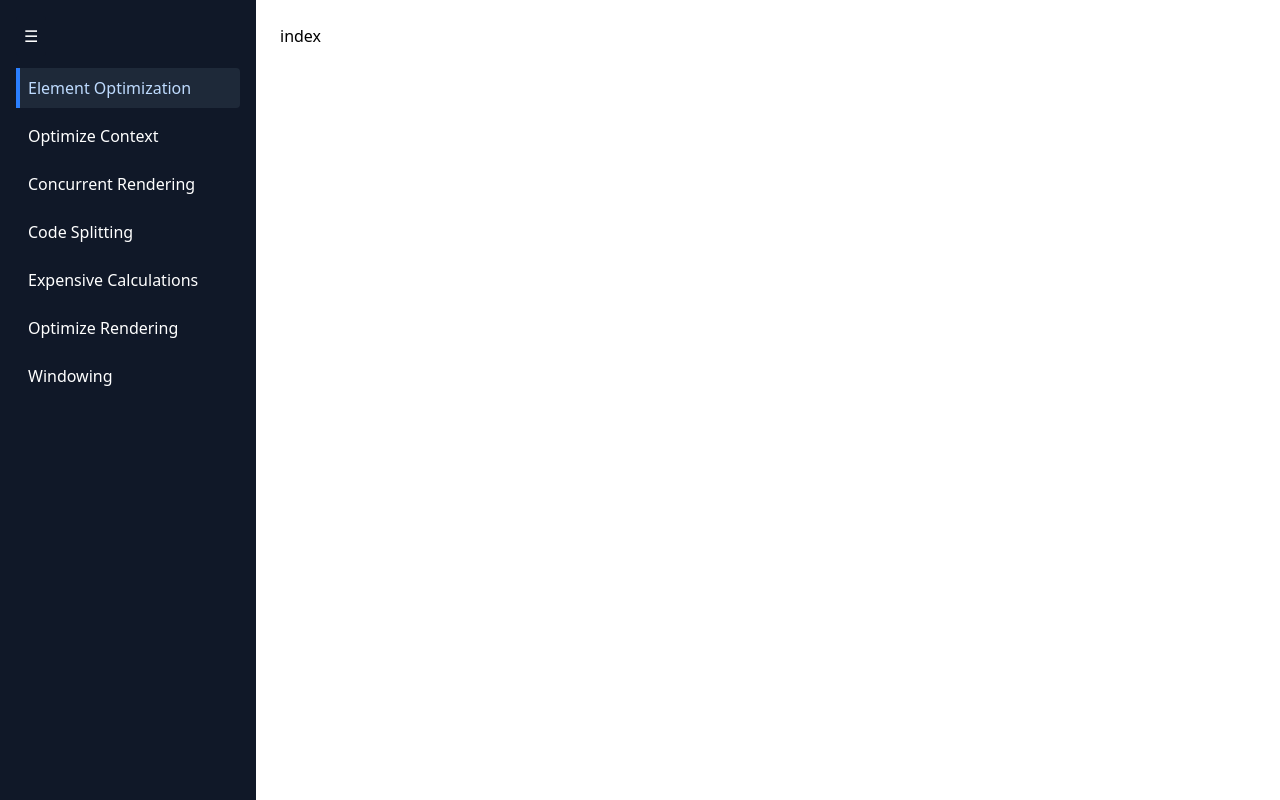
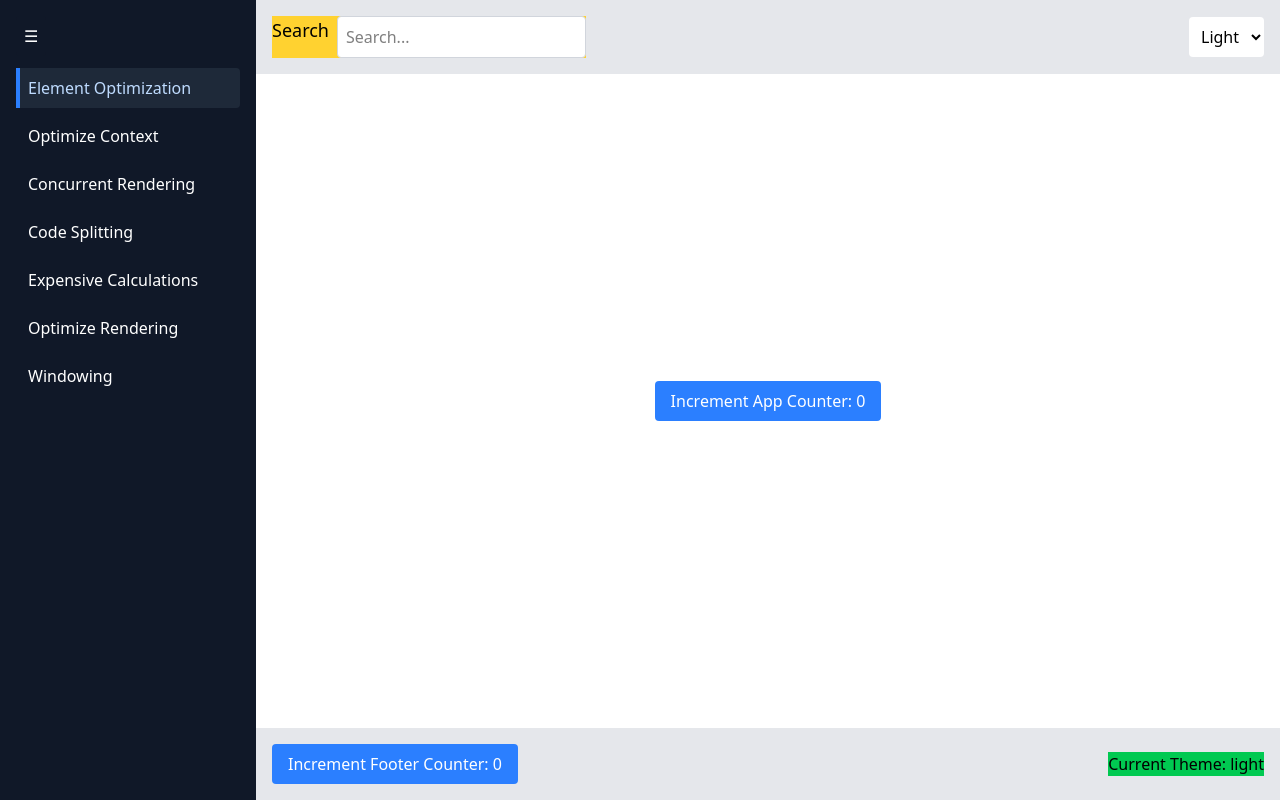
Before and after one commit to danielnguyen5070/react-performance, a React (Vite) app: page /element-optimization in a window 1280 px wide. Built offline with nearby package versions, Linux system fonts and the light colour scheme.

Commit message:
update react peformance

```diff
--- a/src/App.tsx
+++ b/src/App.tsx
@@ -28,7 +28,7 @@ function App() {
         <div style={{ display: sidebarOpen ? 'none' : 'block' }} >
           <Sidebar />
         </div>
-        <main className={`p-6 flex-1 ${sidebarOpen ? 'ml-0' : 'ml-64'} transition-all duration-300 ease-in-out`}>
+        <main className={`flex-1 ${sidebarOpen ? 'ml-0' : 'ml-64'} transition-all duration-300 ease-in-out`}>
           <button
             className="fixed top-4 left-4 z-50 p-2 bg-gray-900 text-white rounded"
             onClick={() => setSidebarOpen(!sidebarOpen)}
--- /dev/null
+++ b/src/exercises/01.element-optimization/Footer.tsx
@@ -0,0 +1,27 @@
+import React from 'react'
+
+function DisplayTheme({ theme }: { theme: string }) {
+    return (
+        <div className={theme === 'light' ? 'text-black bg-green-500' : 'text-white bg-black'}>
+            Current Theme: <span className={theme === 'light' ? 'text-black' : 'text-white'}>{theme}</span>
+        </div>
+    )
+}
+const Footer = ({ theme }: { theme: string }) => {
+    const [footerCounter, setFooterCounter] = React.useState(0);
+    return (
+        <footer className="p-4 bg-gray-200 dark:bg-gray-800 flex justify-between items-center">
+            <div>
+                <button
+                    onClick={() => setFooterCounter(footerCounter + 1)}
+                    className="bg-blue-500 text-white px-4 py-2 rounded hover:bg-blue-600 transition-colors"
+                >
+                    Increment Footer Counter: {footerCounter}
+                </button>
+            </div>
+            <DisplayTheme theme={theme} />
+        </footer>
+    )
+}
+
+export default Footer
--- /dev/null
+++ b/src/exercises/01.element-optimization/Header.tsx
@@ -0,0 +1,32 @@
+import React from 'react'
+
+function SearchBar() {
+    return (
+        <div className="flex items-cente bg-amber-300">
+            <label className="mr-2 text-lg font-medium">Search</label>
+            <input
+                type="text"
+                placeholder="Search..."
+                className="w-full p-2 rounded border border-gray-300 dark:border-gray-600 bg-white dark:bg-gray-700 text-black dark:text-white"
+            />
+        </div>
+    )
+}
+
+const Header = ({ theme, setTheme }: { theme: string, setTheme: (theme: string) => void }) => {
+    return (
+        <header className="p-4 bg-gray-200 dark:bg-gray-800 flex justify-between items-center" >
+            <SearchBar />
+            <select
+                className="p-2 rounded bg-white dark:bg-gray-700 text-black dark:text-white"
+                value={theme}
+                onChange={(e) => setTheme(e.target.value)}
+            >
+                <option value="light">Light</option>
+                <option value="dark">Dark</option>
+            </select>
+        </header>
+    )
+}
+
+export default Header
--- a/src/exercises/01.element-optimization/index.tsx
+++ b/src/exercises/01.element-optimization/index.tsx
@@ -1,9 +1,24 @@
-import React from 'react'
+import React, { useState } from 'react';
+import Header from './Header';
+import Footer from './Footer';
 
-const index = () => {
+function App() {
+	const [theme, setTheme] = useState('light');
+	const [appCounter, setAppCounter] = useState(0);
 	return (
-		<div>index</div>
-	)
+		<div className="min-h-screen flex flex-col bg-white dark:bg-gray-900 text-black dark:text-white transition-all">
+			<Header theme={theme} setTheme={setTheme} />
+			<div className="flex-1 p-4 justify-center items-center flex flex-col">
+				<button
+					onClick={() => setAppCounter(appCounter + 1)}
+					className="bg-blue-500 text-white px-4 py-2 rounded hover:bg-blue-600 transition-colors"
+				>
+					Increment App Counter: {appCounter}
+				</button>
+			</div>
+			<Footer theme={theme} />
+		</div>
+	);
 }
 
-export default index
+export default App;
```
